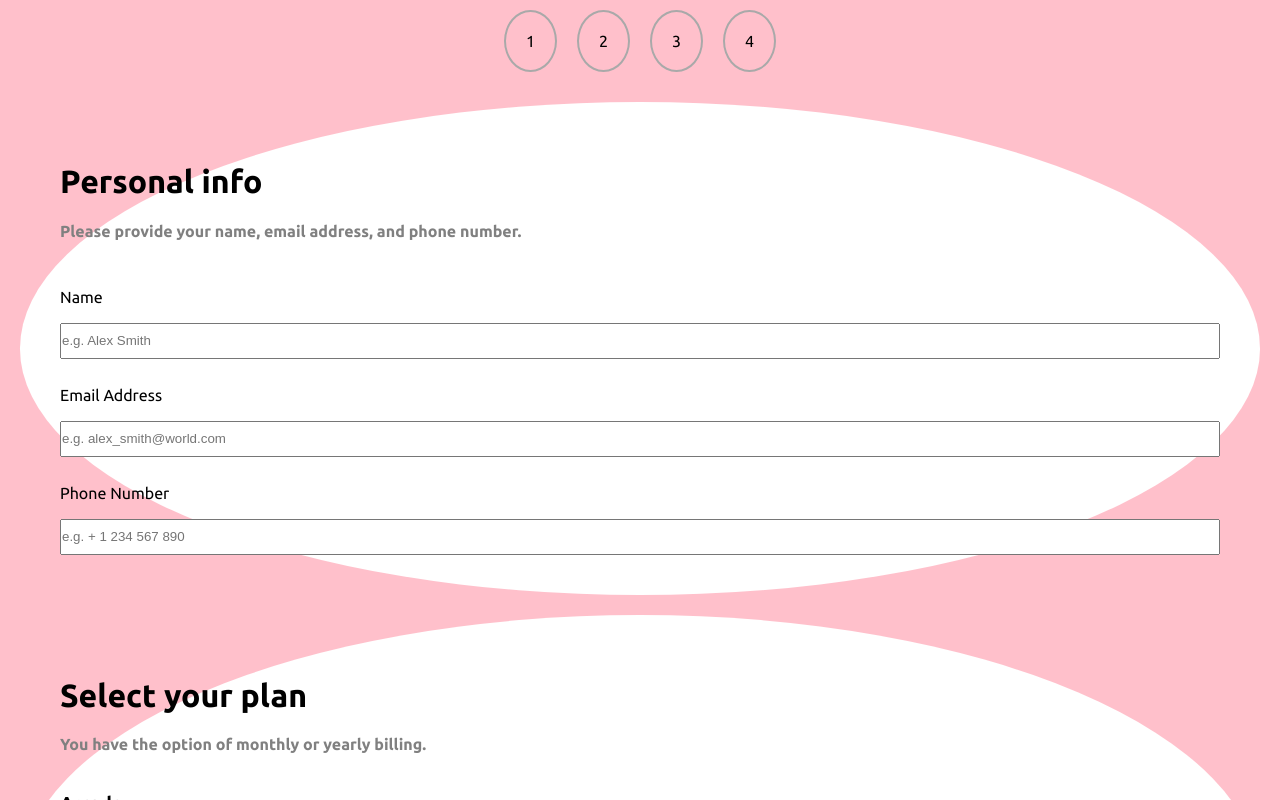
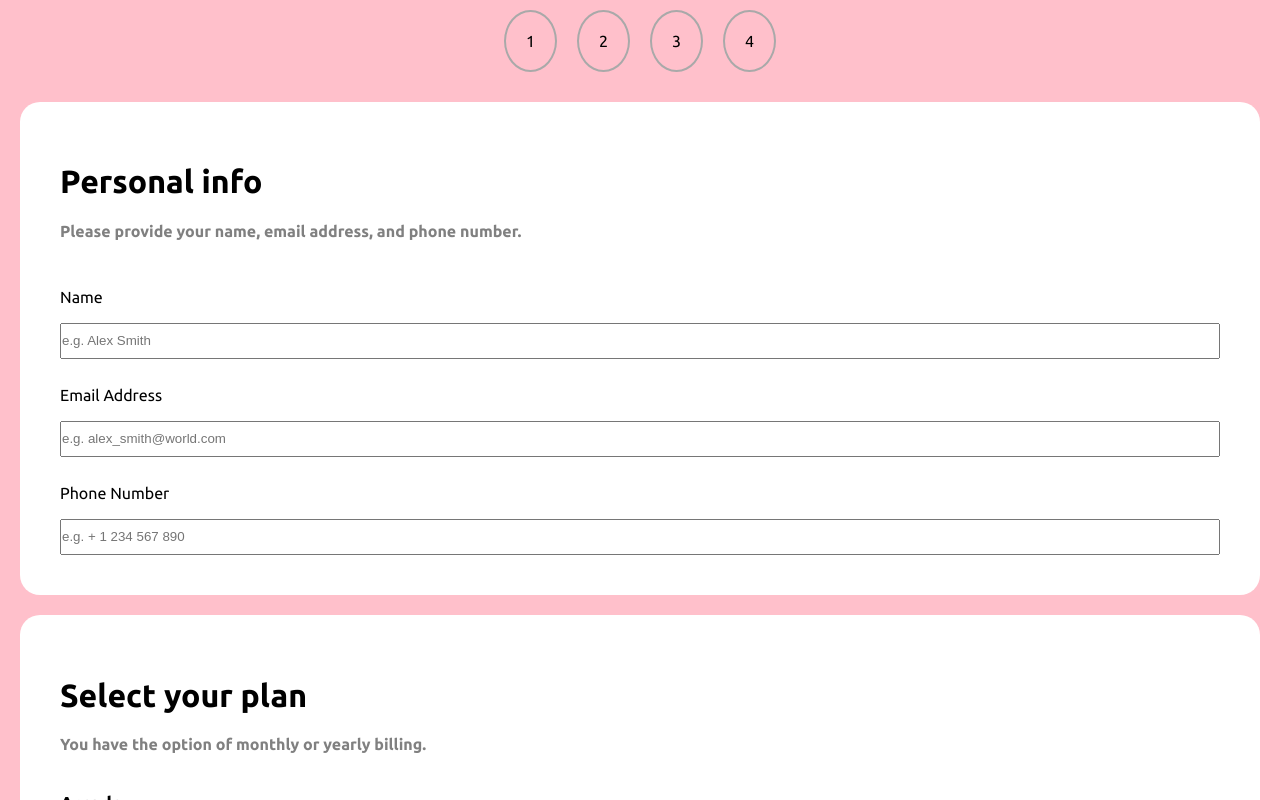
Before and after one commit to er1927/multi-step-form, a Next.js app: page / in a window 1280 px wide. Shown: the top 800 px of the page. Built offline with nearby package versions, Linux system fonts and the light colour scheme.

Commit message:
Fixed value on border-raidus for cards.

```diff
--- a/styles/Home.module.css
+++ b/styles/Home.module.css
@@ -8,7 +8,7 @@
   margin: 20px;
   padding: 40px;
   height: 100%;
-  border-radius: 50%;
+  border-radius: 20px;
 }
 .msf__stepcontainer {
   display: flex;
```
